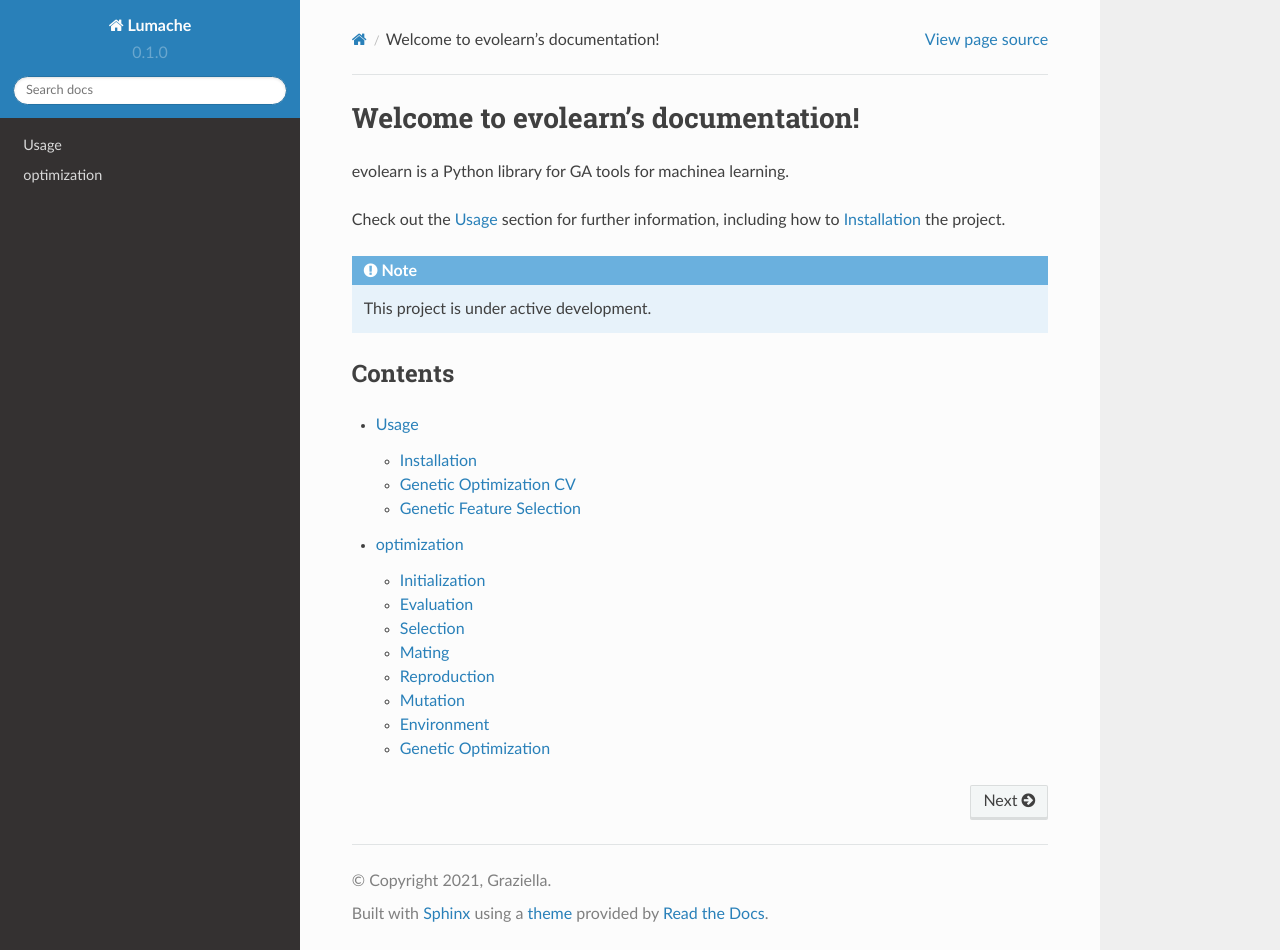
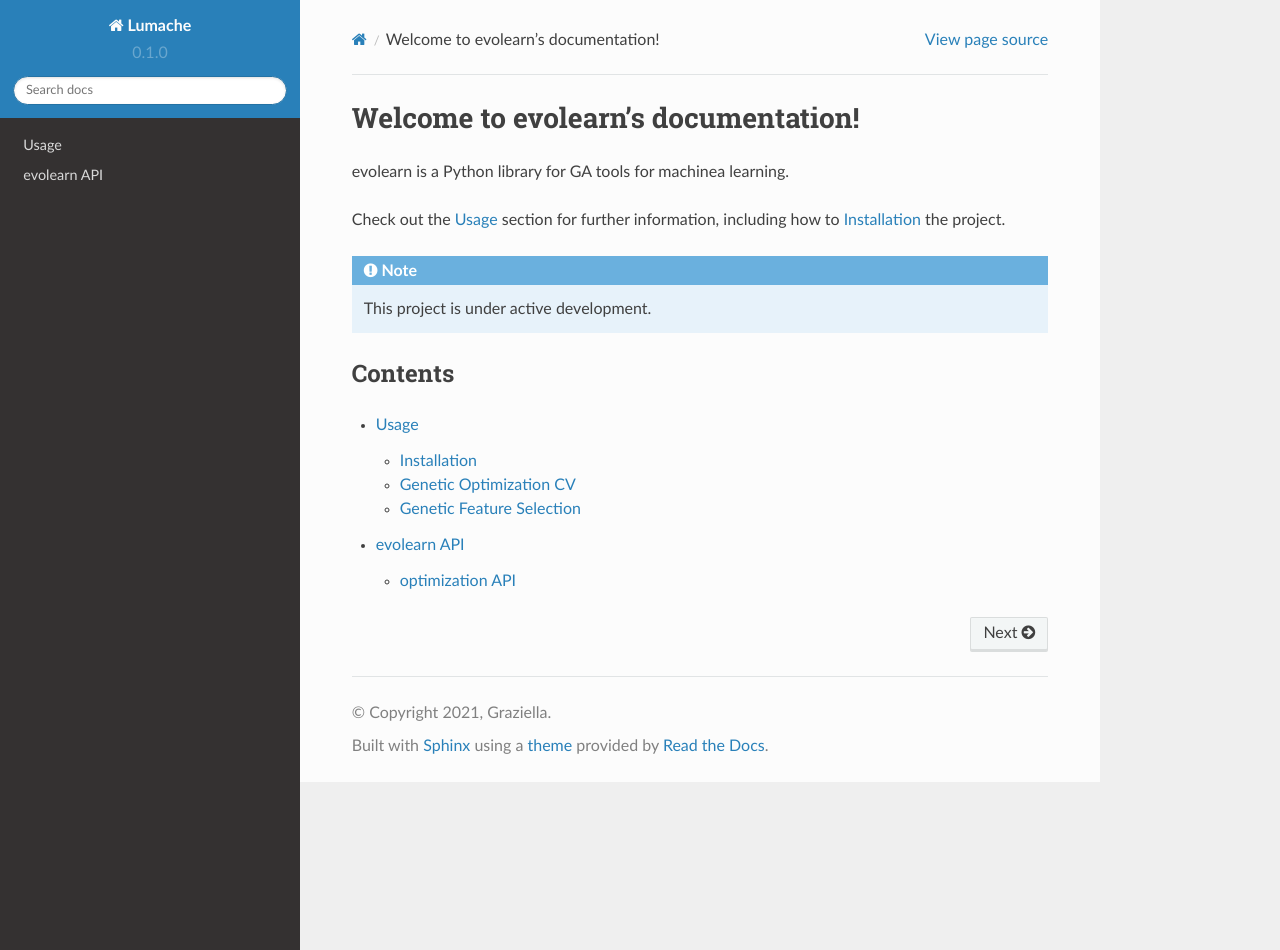
Before and after one commit to HindyDS/evolearn, a Sphinx documentation site: the page built from docs/source/index.rst, in a window 1280 px wide and 950 px high. Built offline with Sphinx 7.4.7 and the Read the Docs theme 2.0.0, drawn with Linux system fonts in a browser that asks for light colours.

Commit message:
Update Initialization.rst

```diff
--- a/docs/source/Initialization.rst
+++ b/docs/source/Initialization.rst
@@ -1,33 +1,16 @@
-optimization
-==============
+evolearn API
+================
 
+.. currentmodule:: initialization
 
-Initialization
---------------
+optimization API
+------------------
 
+.. autosummary::
+    :toctree: pythonapi/
 
-Evaluation
-----------
+    Genes
 
+.. currentmodule:: evaluation
 
-Selection
----------
-
-Mating
--------
-
-
-Reproduction
-------------
-
-
-Mutation
----------
-
-
-Environment
-------------
-
-
-Genetic Optimization
----------------------
+    FitnessFunction
```
